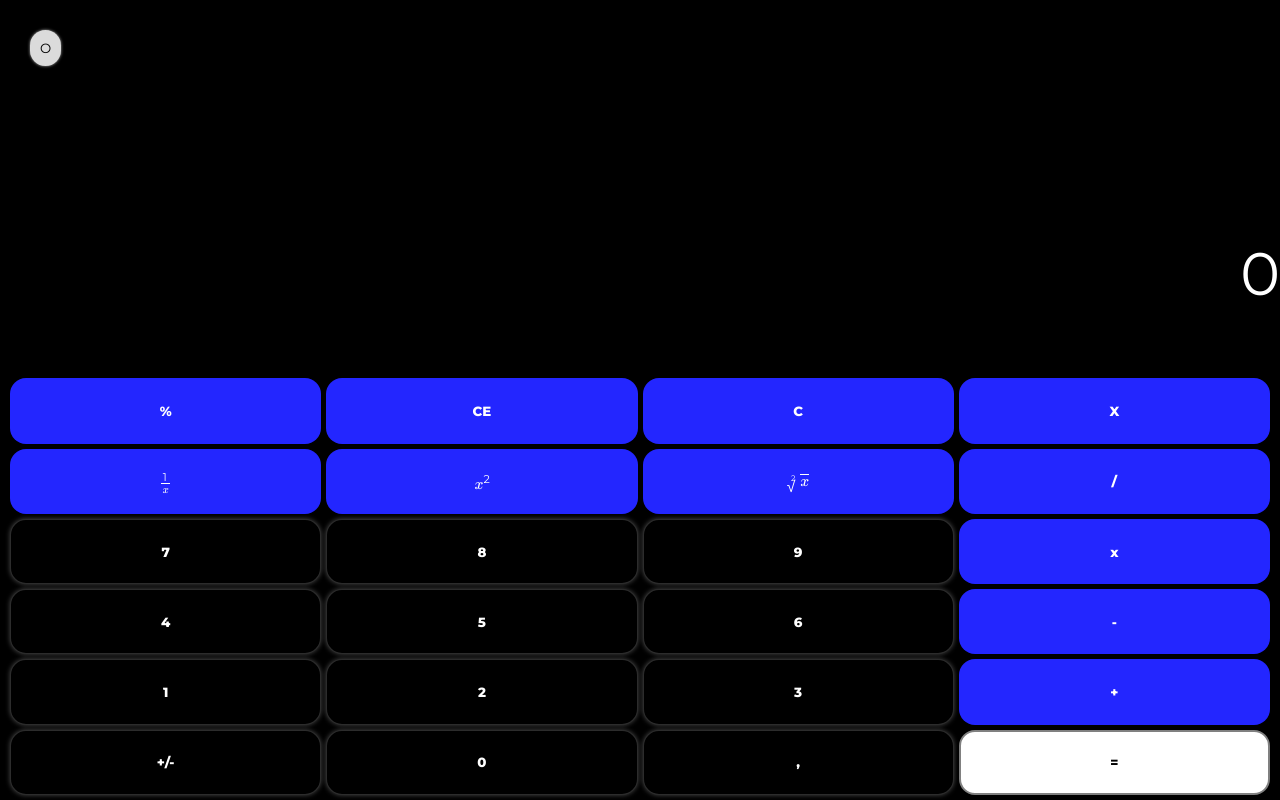
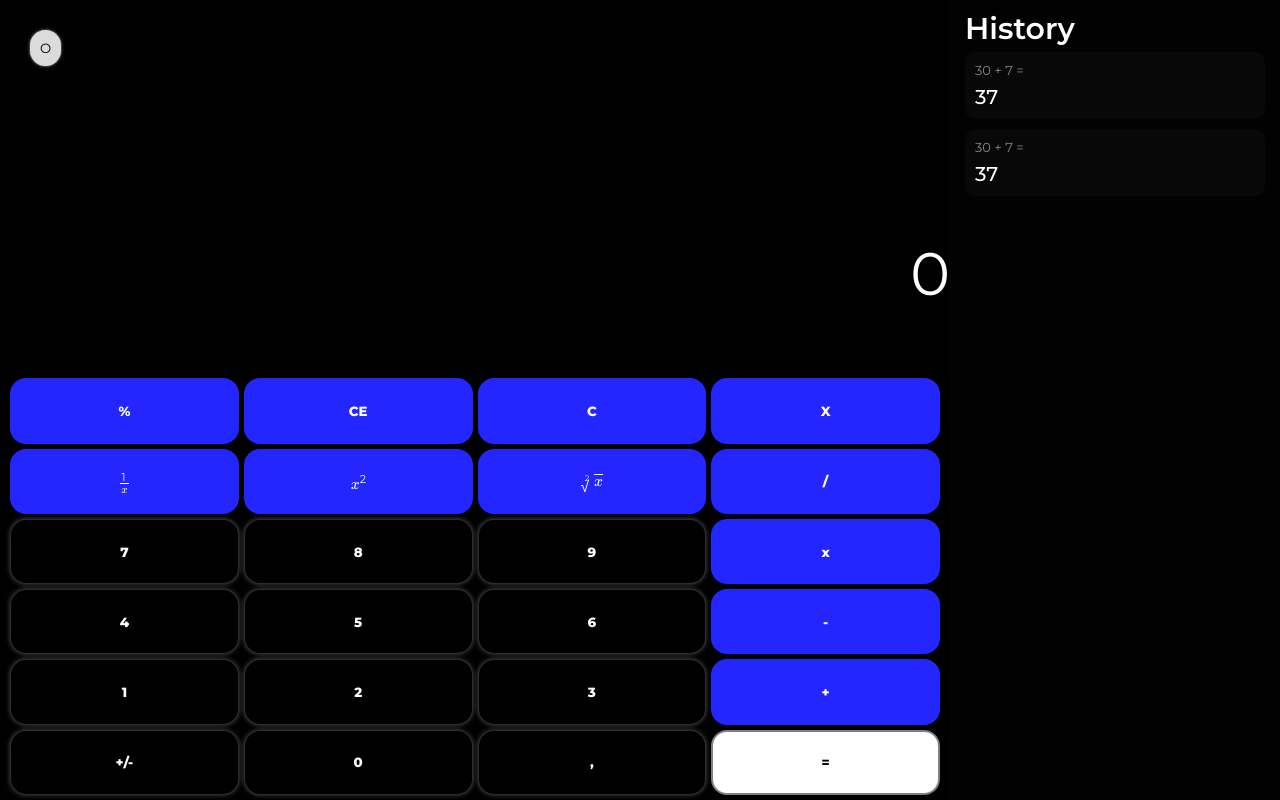
Before and after one commit to kryszczynnnnn/kalkulator, a plain HTML site: page html, css, js/index.html in a window 1280 px wide. Drawn offline with nearby package versions, Linux system fonts and the light colour scheme.

Commit message:
history tab added

```diff
--- a/html, css, js/index.html
+++ b/html, css, js/index.html
@@ -39,6 +39,17 @@
 
         </div>
     </div>
+    <div class="history-container">
+        <span class="container-title">History</span>
+        <button class="equation-btn">
+            <div class="equation">30 + 7 =</div>
+            <div class="result">37</div>
+        </button>
+        <button class="equation-btn">
+            <div class="equation">30 + 7 =</div>
+            <div class="result">37</div>
+        </button>
+    </div>
     <script src="script2.js"></script>
     <script src="https://cdn.jsdelivr.net/npm/mathjax@3/es5/tex-mml-chtml.js"></script>
 </body>
--- a/html, css, js/style.css
+++ b/html, css, js/style.css
@@ -9,6 +9,7 @@
 body {
     height: 100vh;
     background-color: #000000;
+    display: flex;
 }
 
 .history-btn {
@@ -33,6 +34,7 @@ body {
     display: grid;
     grid-template-rows: 3fr 2fr;
     height: 100vh;
+    flex: 1;
 }
 
 .container #previous-input {
@@ -100,6 +102,57 @@ body {
     background-color: #131313;
 }
 
+.history-container {
+    display: flex;
+    flex-direction: column;
+    justify-content: flex-start;
+    align-items: center;
+    background-color: #030303bd;
+    padding: 10px 15px;
+    min-width: 300px;
+    overflow-y: auto;
+    overflow-x: hidden;
+}
+
+.history-container .container-title {
+    width: 100%;
+    color: #fff;
+    font-size: 30px;
+    font-weight: 600;
+    text-align: left;
+}
+
+.history-container .equation-btn {
+    display: flex;
+    flex-direction: column;
+    gap: 7px;
+    border: none;
+    background-color: none;
+    background-color: #080808;
+    color: #fff;
+    width: 100%;
+    padding: 10px;
+    border-radius: 10px;
+    text-align: right;
+    margin: 5px 0px;
+    cursor: pointer;
+    transition: all 0.3s ease;
+}
+
+.history-container .equation-btn:hover {
+    background-color: #161616;
+}
+
+.history-container .equation-btn .equation {
+    font-size: 13px;
+    color: #888888;
+}
+
+.history-container .equation-btn .result {
+    font-size: 20px;
+    font-weight: 500;
+}
+
 @media screen and (max-width: 600px) {
     .container {
         grid-template-rows: 2fr 3fr;
```
